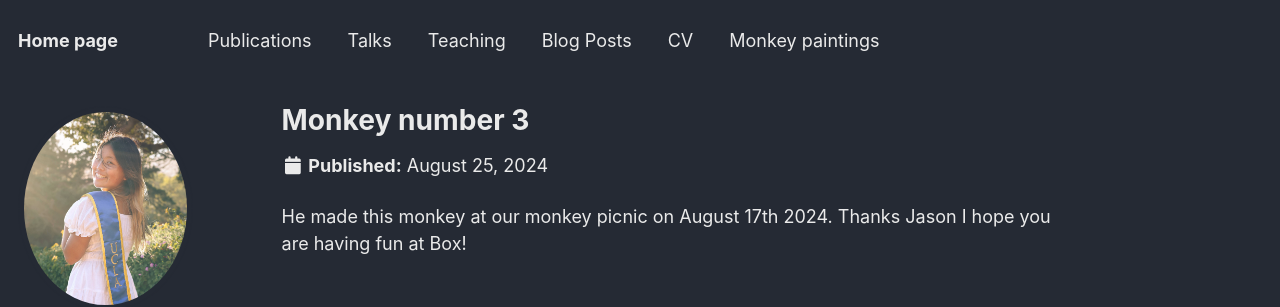
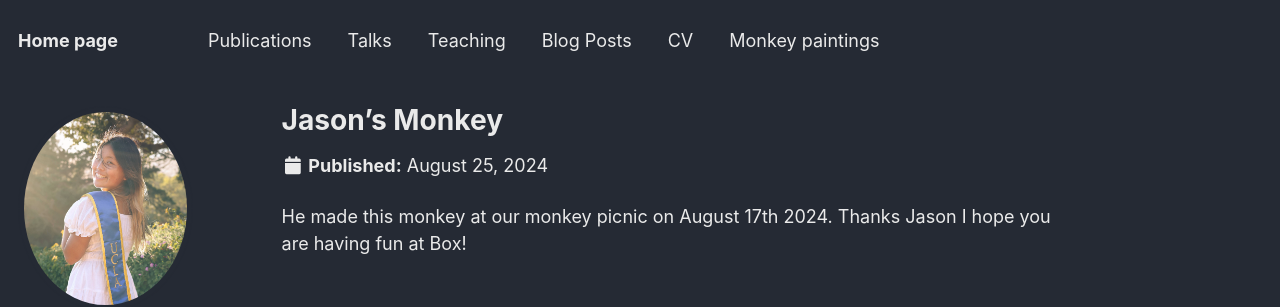
Before and after one commit to ckim0306/ckim0306.github.io, a Jekyll site: the page built from _portfolio/Monkey3.html, in a window 1280 px wide and 938 px high. Shown: the top 307 px of the window. Built offline with Jekyll 4.4.1, drawn with Linux system fonts in a browser that asks for light colours; some web fonts are replaced.

Commit message:
Update Monkey3.html

```diff
--- a/_portfolio/Monkey3.html
+++ b/_portfolio/Monkey3.html
@@ -1,5 +1,5 @@
 ---
-title: "Monkey number 3"
+title: "Jason's Monkey"
 excerpt: "This monkey is my friend's Jason Jewik. <br/><img src='/images/Monkey_3.jpg'>"
 collection: portfolio
 ---
```
